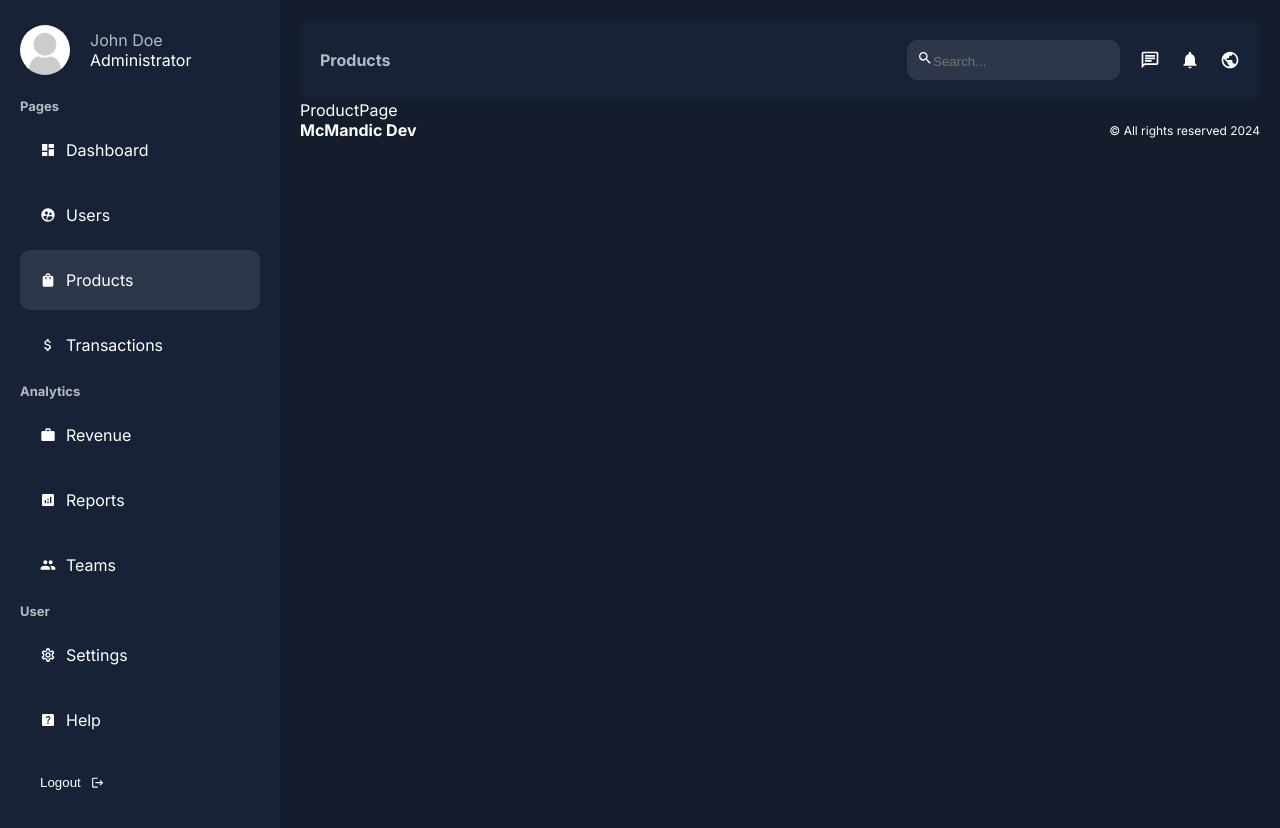
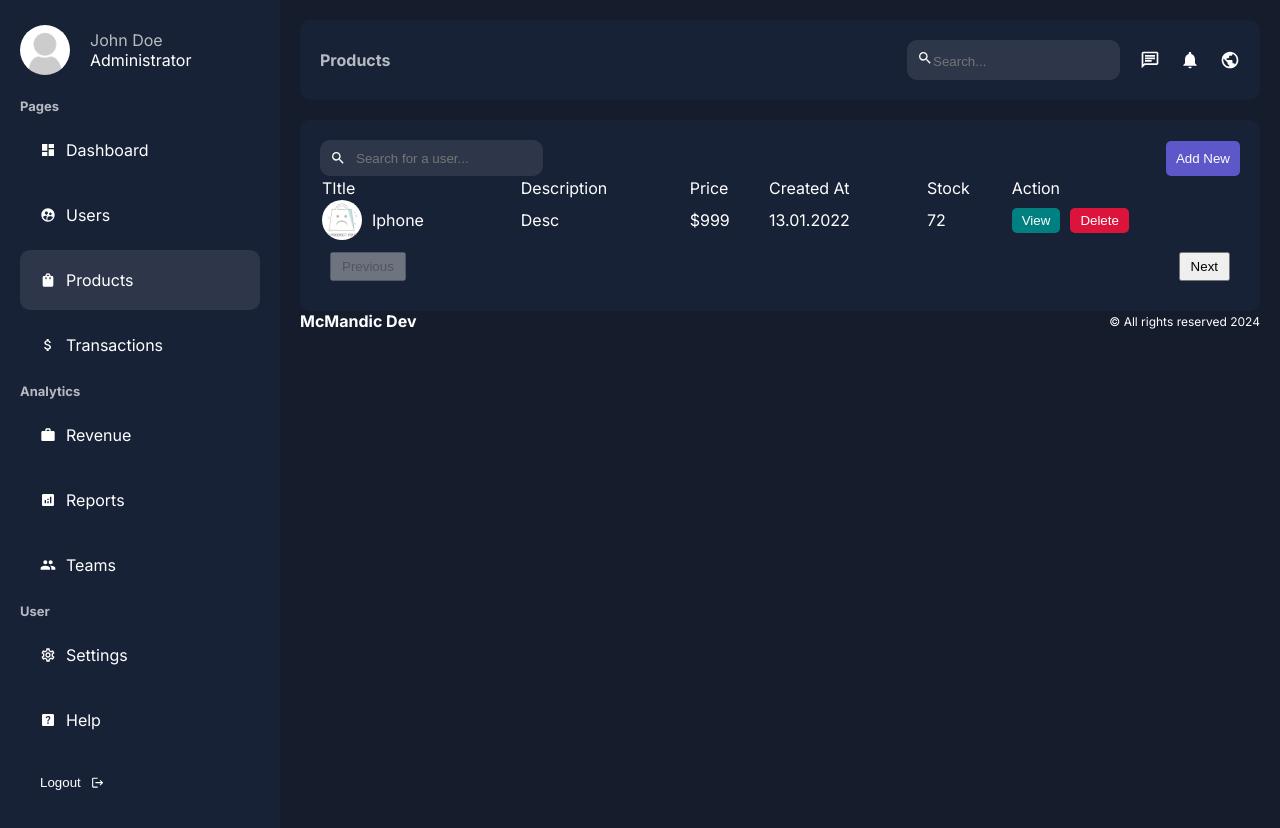
Before and after one commit to mcmicko/nextjs-admin, a Next.js app: page /dashboard/products in a window 1280 px wide. Built offline with nearby package versions, Linux system fonts and the light colour scheme.

Commit message:
Design Product Page

```diff
--- a/app/dashboard/products/page.jsx
+++ b/app/dashboard/products/page.jsx
@@ -1,7 +1,66 @@
 import React from 'react';
+import styles from '@/app/ui/dashboard/products/products.module.css';
+import Search from '@/app/ui/dashboard/search/search';
+import Link from 'next/link';
+import Image from 'next/image';
+import Pagination from '@/app/ui/dashboard/pagination/pagination';
 
-const ProductPage = () => {
-  return <div>ProductPage</div>;
+const ProductsPage = () => {
+  return (
+    <div className={styles.container}>
+      <div className={styles.top}>
+        <Search placeholder='Search for a user...' />
+        <Link href='/dashboard/products/add'>
+          <button className={styles.addButton}>Add New</button>
+        </Link>
+      </div>
+      <table className={styles.table}>
+        <thead>
+          <tr>
+            <td>TItle</td>
+            <td>Description</td>
+            <td>Price</td>
+            <td>Created At</td>
+            <td>Stock</td>
+            <td>Action</td>
+          </tr>
+        </thead>
+        <tbody>
+          <tr>
+            <td>
+              <div className={styles.product}>
+                <Image
+                  src='/noproduct.jpg'
+                  alt=''
+                  width={40}
+                  height={40}
+                  className={styles.productImage}
+                />
+                Iphone
+              </div>
+            </td>
+            <td>Desc</td>
+            <td>$999</td>
+            <td>13.01.2022</td>
+            <td>72</td>
+            <td>
+              <div className={styles.buttons}>
+                <Link href='/'>
+                  <button className={`${styles.button} ${styles.view}`}>
+                    View
+                  </button>
+                </Link>
+                <button className={`${styles.button} ${styles.delete}`}>
+                  Delete
+                </button>
+              </div>
+            </td>
+          </tr>
+        </tbody>
+      </table>
+      <Pagination />
+    </div>
+  );
 };
 
-export default ProductPage;
+export default ProductsPage;
--- a/app/ui/dashboard/dashboard.module.css
+++ b/app/ui/dashboard/dashboard.module.css
@@ -6,6 +6,7 @@
   flex: 1;
   background-color: var(--bgSoft);
   padding: 20px;
+  min-height: 100vh;
 }
 
 .content {
--- a/app/ui/dashboard/products/products.module.css
+++ b/app/ui/dashboard/products/products.module.css
@@ -1,3 +1,57 @@
 .container {
+  background-color: var(--bgSoft);
+  padding: 20px;
+  border-radius: 10px;
+  margin-top: 20px;
+}
 
+.top {
+  display: flex;
+  align-items: center;
+  justify-content: space-between;
 }
+
+.addButton {
+  padding: 10px;
+  background-color: #5d57c9;
+  color: var(--text);
+  border: none;
+  border-radius: 5px;
+  cursor: pointer;
+}
+
+.table {
+  width: 100%;
+}
+
+.product {
+  display: flex;
+  align-items: center;
+  gap: 10px;
+}
+
+.productImage {
+  border-radius: 50%;
+  object-fit: cover;
+}
+
+.buttons {
+  display: flex;
+  gap: 10px;
+}
+
+.button {
+  padding: 5px 10px;
+  border-radius: 5px ;
+  color: var(--text);
+  border: none;
+  cursor: pointer;
+}
+
+.view {
+  background-color: teal;
+}
+
+.delete {
+  background-color: crimson;
+}
```
